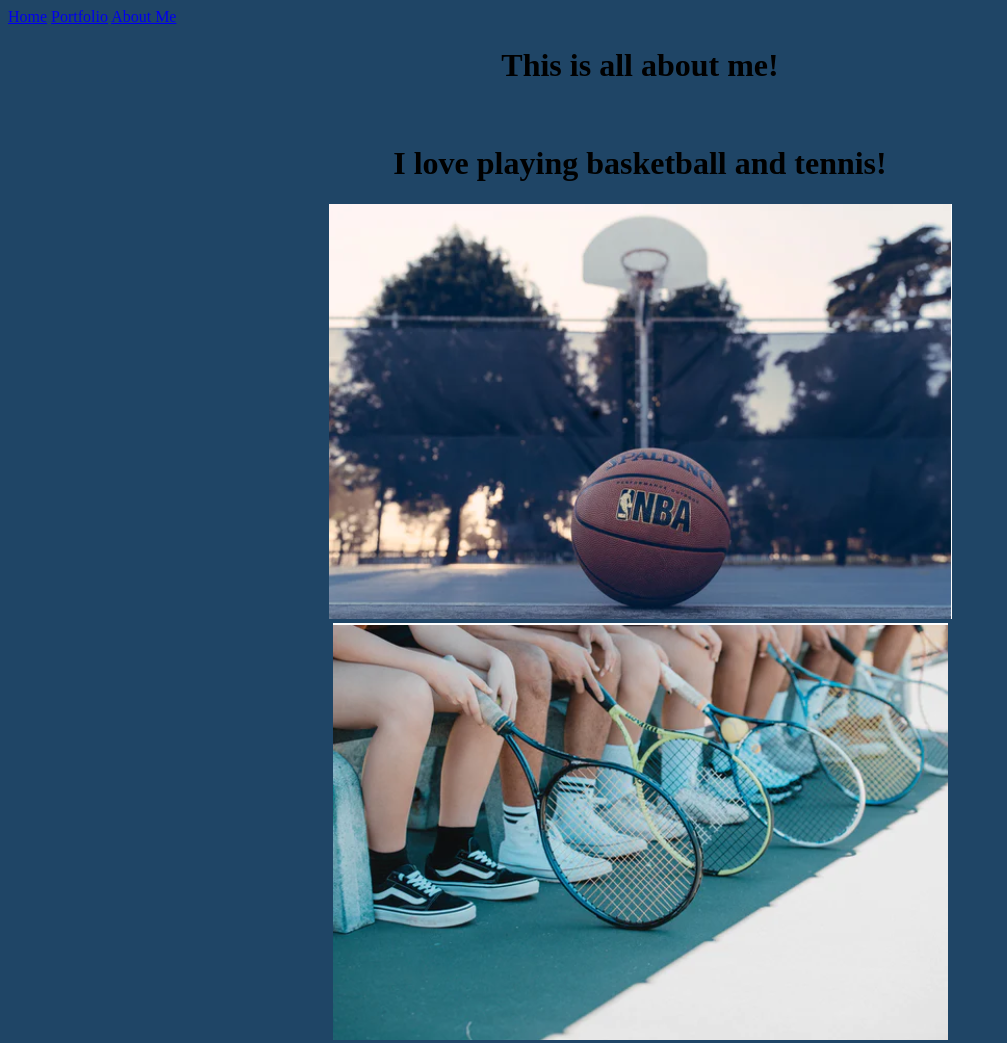
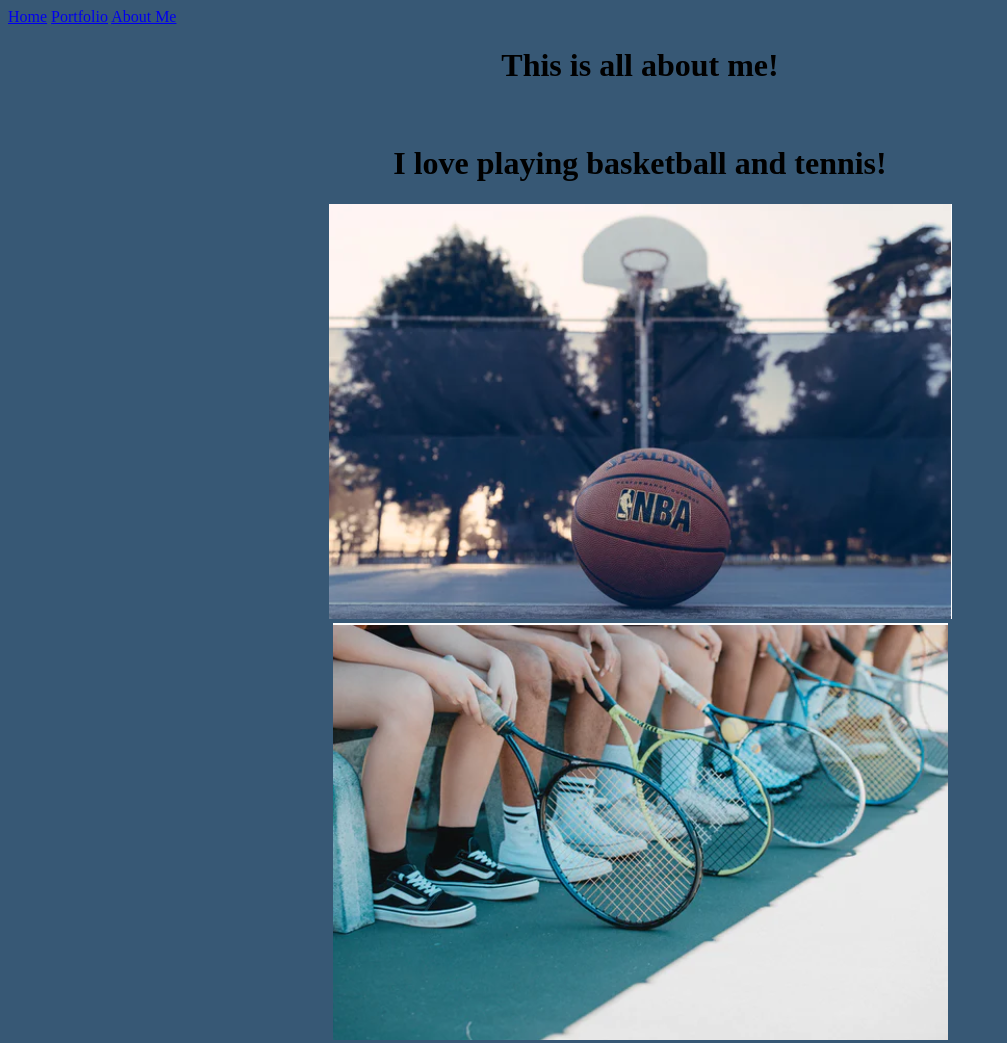
Before and after one commit to 1851701/pranathiimmanni.giithub.io, a plain HTML site: page aboutme.html in a window 1280 px wide. Shown: the top 1043 px of the page, without its empty margins (0-1007 px from the left). Drawn offline with Linux system fonts and the light colour scheme.

Commit message:
Update aboutme.html

```diff
--- a/aboutme.html
+++ b/aboutme.html
@@ -4,7 +4,7 @@
 	    <meta charset="utf-8">
 	    <title>About Me</title>
 	  </head>
-	  <body bgcolor="#1F4566">
+	  <body bgcolor="#375875">
     <a href="index.html">Home</a>
     <a href="portfolio.html">Portfolio</a>
     <a href="aboutme.html">About Me</a>
```
